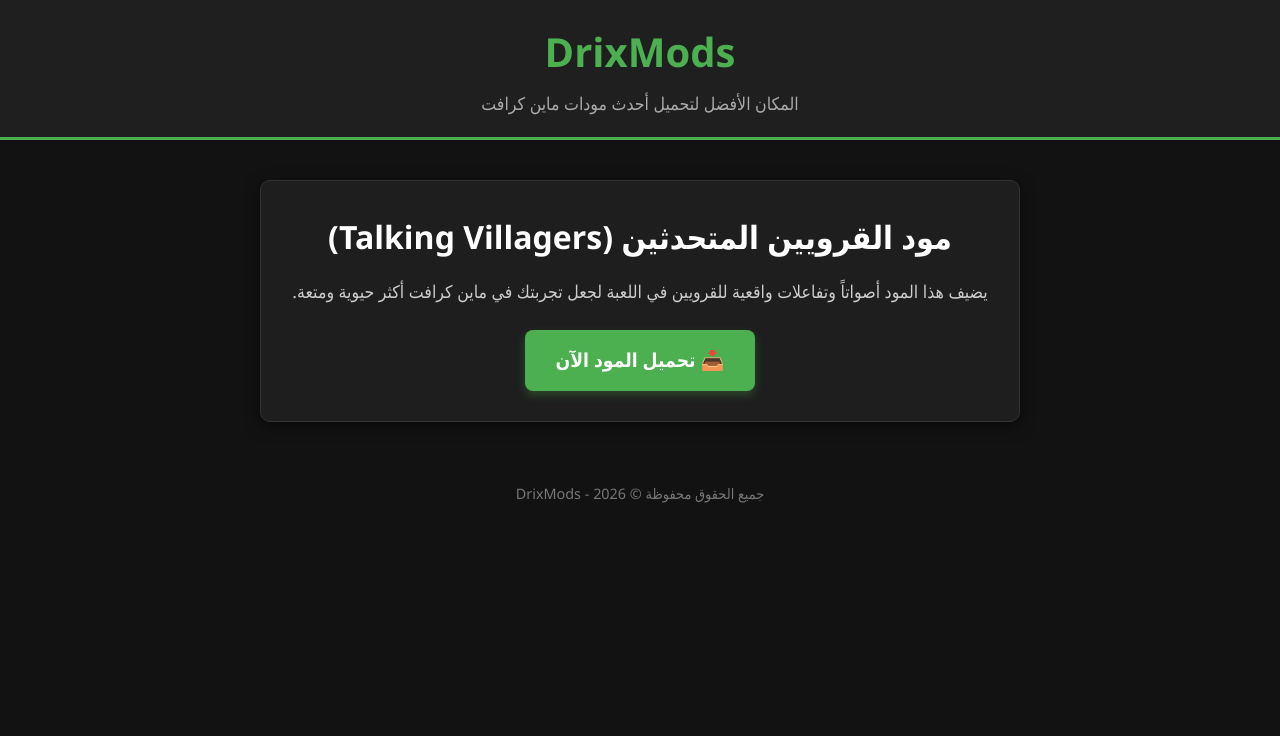
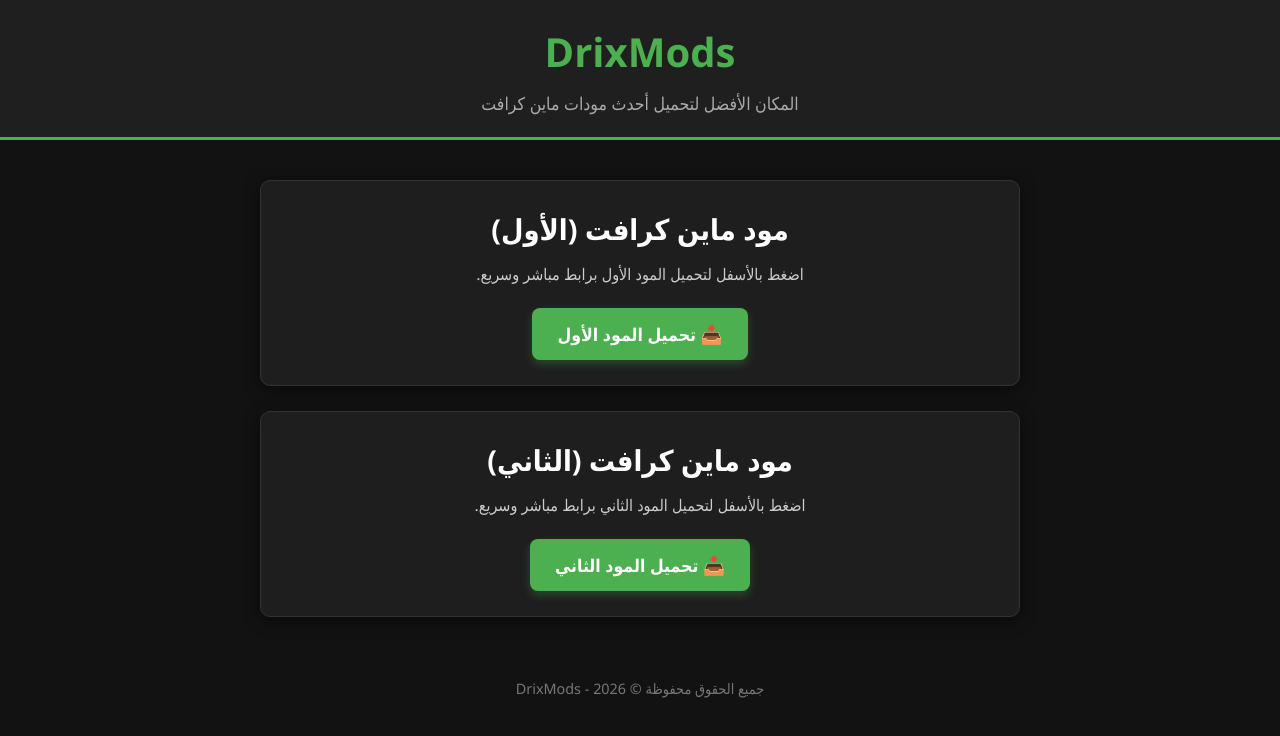
Before and after one commit to rookycraft37p-wq/Helixdrix, a plain HTML site: page index.html in a window 1280 px wide. Drawn offline with Linux system fonts and the light colour scheme.

Commit message:
Refactor mod card styles and add new mods
Adjusted padding and margins for mod cards, titles, and descriptions. Updated button styles and added new mod sections.

```diff
--- a/index.html
+++ b/index.html
@@ -45,7 +45,8 @@
         .mod-card {
             background-color: #1e1e1e;
             border-radius: 10px;
-            padding: 30px;
+            padding: 25px;
+            margin-bottom: 25px;
             box-shadow: 0 4px 15px rgba(0, 0, 0, 0.5);
             text-align: center;
             border: 1px solid #333;
@@ -58,23 +59,23 @@
         }
 
         .mod-title {
-            font-size: 2rem;
+            font-size: 1.8rem;
             color: #ffffff;
-            margin-bottom: 15px;
+            margin-bottom: 10px;
         }
 
         .mod-description {
             color: #cccccc;
-            margin-bottom: 25px;
-            font-size: 1.1rem;
+            margin-bottom: 20px;
+            font-size: 1rem;
         }
 
         .download-btn {
             display: inline-block;
             background-color: #4CAF50;
             color: #ffffff;
-            padding: 15px 30px;
-            font-size: 1.2rem;
+            padding: 12px 25px;
+            font-size: 1.1rem;
             font-weight: bold;
             text-decoration: none;
             border-radius: 8px;
@@ -85,10 +86,6 @@
         .download-btn:hover {
             background-color: #45a049;
             transform: scale(1.05);
-        }
-
-        .download-btn:active {
-            transform: scale(0.95);
         }
 
         footer {
@@ -108,15 +105,21 @@
     </header>
 
     <div class="container">
+        <!-- المود الأول -->
         <div class="mod-card">
-            <h2 class="mod-title">مود القرويين المتحدثين (Talking Villagers)</h2>
-            <p class="mod-description">
-                يضيف هذا المود أصواتاً وتفاعلات واقعية للقرويين في اللعبة لجعل تجربتك في ماين كرافت أكثر حيوية ومتعة.
-            </p>
+            <h2 class="mod-title">مود ماين كرافت (الأول)</h2>
+            <p class="mod-description">اضغط بالأسفل لتحميل المود الأول برابط مباشر وسريع.</p>
+            <a href="https://drive.google.com/uc?export=download&id=1m6Da136ikZauDopvClfl_FmdRLEaKZMh" class="download-btn">
+                📥 تحميل المود الأول
+            </a>
+        </div>
 
-            <!-- زر التحميل يوجه مباشرة لرابط المود الخارجي أو يمكنك وضعه محلياً -->
-            <a href="talking-villagers.mcaddon" download class="download-btn">
-                📥 تحميل المود الآن
+        <!-- المود الثاني -->
+        <div class="mod-card">
+            <h2 class="mod-title">مود ماين كرافت (الثاني)</h2>
+            <p class="mod-description">اضغط بالأسفل لتحميل المود الثاني برابط مباشر وسريع.</p>
+            <a href="https://drive.google.com/uc?export=download&id=1d36LXXDgACPtRT3p54MJrW4wFD51IOl4" class="download-btn">
+                📥 تحميل المود الثاني
             </a>
         </div>
     </div>
```
